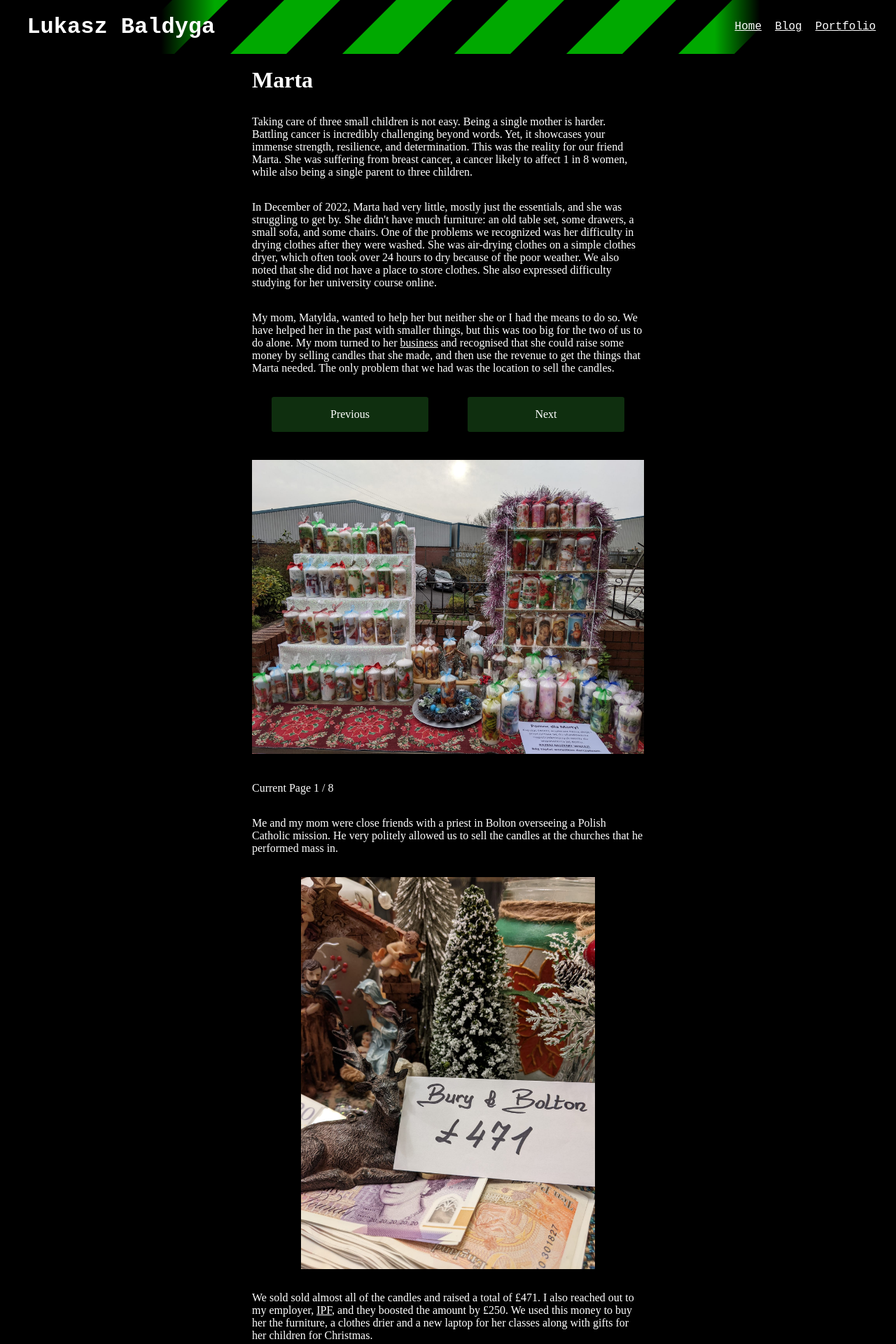
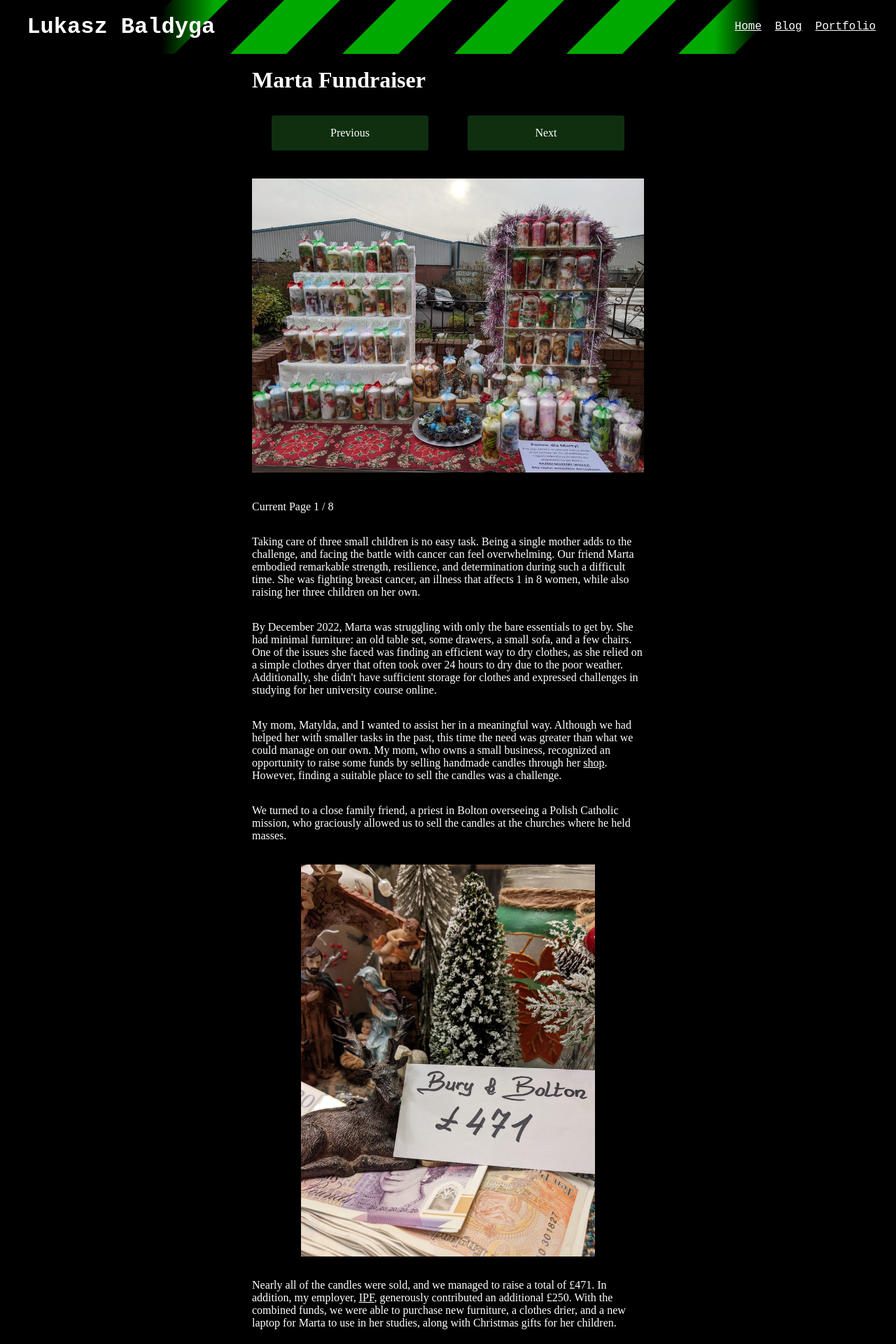
Before and after one commit to Rijndael1998/Website-Neo, a Next.js app: page /portfolio/marta in a window 1280 px wide. Shown: the top 1920 px of the page at 70% size. Built offline with nearby package versions, Linux system fonts and the light colour scheme; a web font is replaced by a local one.

Commit message:
text revision

```diff
--- a/src/app/portfolio/marta/page.tsx
+++ b/src/app/portfolio/marta/page.tsx
@@ -1,21 +1,14 @@
-"use server";
-
 import ImageGallery from "@/components/imageGallery/_imageGallery";
 import Lazy from "@/components/lazy/_lazy";
 import LazyImage from "@/components/lazy/_lazyImage";
 import { content, citations } from "@/content/portfolio/marta/Marta";
 
-export default async function Marta() {
-    let i = 0; // this shouldn't be working... 🤯
+const horizontal_aspect_ratio = 2016 / 1512;
+const vertical_aspect_ratio = 1512 / 2016;
 
-    return <Lazy>
-        <h1>Marta</h1>
-
-        <p>{content[i++]}</p>
-        <p>{content[i++]}</p>
-        <p>{content[i++]}</p>
-        <ImageGallery
-            aspectRatio={2016 / 1512}
+function Gallery() {
+    return <ImageGallery
+        aspectRatio={horizontal_aspect_ratio}
         images={[
             {
                 src: "/fun/marta/1.jpg",
@@ -31,25 +24,38 @@ export default async function Marta() {
             },
             {
                 src: "/fun/marta/v2.jpg",
-                    aspectRatio: 1512 / 2016,
+                aspectRatio: vertical_aspect_ratio,
             },
             {
                 src: "/fun/marta/v3.jpg",
-                    aspectRatio: 1512 / 2016,
+                aspectRatio: vertical_aspect_ratio,
             },
             {
                 src: "/fun/marta/v4.jpg",
-                    aspectRatio: 1512 / 2016,
+                aspectRatio: vertical_aspect_ratio,
             },
             {
                 src: "/fun/marta/v5.jpg",
-                    aspectRatio: 1512 / 2016,
+                aspectRatio: vertical_aspect_ratio,
             },
         ]}
     />
+}
+
+export default async function Marta() {
+    let i = 0; // this shouldn't be working... 🤯
+
+    return <Lazy>
+        <h1>Marta Fundraiser</h1>
+
+        <Gallery />
+
+        <p>{content[i++]}</p>
+        <p>{content[i++]}</p>
+        <p>{content[i++]}</p>
         <p>{content[i++]}</p>
 
-        <LazyImage src="/fun/marta/v1.jpg" alt="" aspectRatio={1512 / 2016}/>
+        <LazyImage src="/fun/marta/v1.jpg" alt="" aspectRatio={vertical_aspect_ratio} />
         <p>{content[i++]}</p>
 
         <h3>Referances</h3>
--- a/src/content/portfolio/marta/Marta.tsx
+++ b/src/content/portfolio/marta/Marta.tsx
@@ -2,19 +2,27 @@ import { LazyLink } from "@/components/lazy/_lazyLink";
 import Link from "next/link";
 
 export const content = [
-    "Taking care of three small children is not easy. Being a single mother is harder. Battling cancer is incredibly challenging beyond words. Yet, it showcases your immense strength, resilience, and determination. This was the reality for our friend Marta. She was suffering from breast cancer, a cancer likely to affect 1 in 8 women, while also being a single parent to three children.",
+    "Taking care of three small children is no easy task. Being a single mother adds to the challenge, and facing the battle with cancer can feel overwhelming. Our friend Marta embodied remarkable strength, resilience, and determination during such a difficult time. She was fighting breast cancer, an illness that affects 1 in 8 women, while also raising her three children on her own.",
 
-    "In December of 2022, Marta had very little, mostly just the essentials, and she was struggling to get by. She didn't have much furniture: an old table set, some drawers, a small sofa, and some chairs. One of the problems we recognized was her difficulty in drying clothes after they were washed. She was air-drying clothes on a simple clothes dryer, which often took over 24 hours to dry because of the poor weather. We also noted that she did not have a place to store clothes. She also expressed difficulty studying for her university course online.",
+    "By December 2022, Marta was struggling with only the bare essentials to get by. She had minimal furniture: an old table set, some drawers, a small sofa, and a few chairs. One of the issues she faced was finding an efficient way to dry clothes, as she relied on a simple clothes dryer that often took over 24 hours to dry due to the poor weather. Additionally, she didn't have sufficient storage for clothes and expressed challenges in studying for her university course online.",
 
-    <>{"My mom, Matylda, wanted to help her but neither she or I had the means to do so. We have helped her in the past with smaller things, but this was too big for the two of us to do alone. My mom turned to her "}<Link href="https://matilda-gifts.shop/">{"business"}</Link>{" and recognised that she could raise some money by selling candles that she made, and then use the revenue to get the things that Marta needed. The only problem that we had was the location to sell the candles."}</>,
+    <>
+        {"My mom, Matylda, and I wanted to assist her in a meaningful way. Although we had helped her with smaller tasks in the past, this time the need was greater than what we could manage on our own. My mom, who owns a small business, recognized an opportunity to raise some funds by selling handmade candles through her "}
+        <Link href="https://matilda-gifts.shop/">{"shop"}</Link>
+        {". However, finding a suitable place to sell the candles was a challenge."}
+    </>,
 
-    "Me and my mom were close friends with a priest in Bolton overseeing a Polish Catholic mission. He very politely allowed us to sell the candles at the churches that he performed mass in. ",
+    "We turned to a close family friend, a priest in Bolton overseeing a Polish Catholic mission, who graciously allowed us to sell the candles at the churches where he held masses.",
 
-    <>{"We sold sold almost all of the candles and raised a total of £471. I also reached out to my employer, "} <Link href="/portfolio/ipf">IPF</Link>{", and they boosted the amount by £250. We used this money to buy her the furniture, a clothes drier and a new laptop for her classes along with gifts for her children for Christmas."}</>,
+    <>
+        {"Nearly all of the candles were sold, and we managed to raise a total of £471. In addition, my employer, "}
+        <Link href="/portfolio/ipf">{"IPF"}</Link>
+        {", generously contributed an additional £250. With the combined funds, we were able to purchase new furniture, a clothes drier, and a new laptop for Marta to use in her studies, along with Christmas gifts for her children."}
+    </>,
 ];
 
 export const citations = [
-    <LazyLink link="https://www.breastcancer.org/facts-statistics" />,
+    <LazyLink key={"link1"} link="https://www.breastcancer.org/facts-statistics" />,
     <>
         American Cancer Society: “Breast Cancer Facts & Figures 2022-2024,” “Cancer Facts & Figures 2023.”
         Available at: <LazyLink link="https://www.cancer.org/content/dam/cancer-org/research/cancer-facts-and-statistics/breast-cancer-facts-and-figures/2022-2024-breast-cancer-fact-figures-acs.pdf" /> and <LazyLink link="https://www.cancer.org/content/dam/cancer-org/research/cancer-facts-and-statistics/annual-cancer-facts-and-figures/2023/2023-cancer-facts-and-figures.pdf" />.
```
Lines whose indentation alone changed are shown as unchanged.
